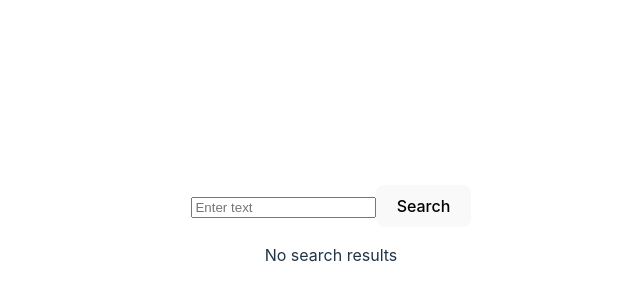
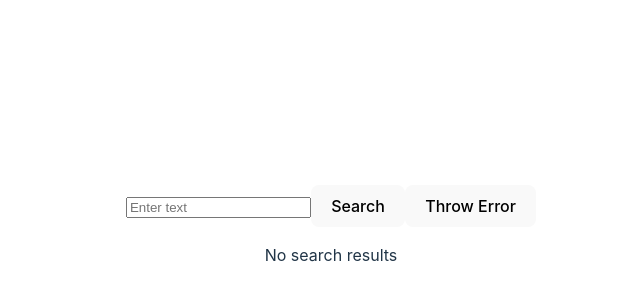
Before and after one commit to IrinaOsp/RS_React-course, a React (Vite) app in the folder RS_React/: page / in a window 1280 px wide. Shown: the part 166-466 px from the top of the page, without its empty margins (309-949 px from the left). Built offline with nearby package versions, Linux system fonts and the light colour scheme.

Commit message:
feat: add ErrorBoundary

```diff
--- a/RS_React/src/App.tsx
+++ b/RS_React/src/App.tsx
@@ -1,10 +1,15 @@
 import { Component, ReactNode } from 'react';
 import './App.css';
 import Wrapper from './components/Wrapper';
+import ErrorBoundary from './components/ErrorBoundary';
 
 class App extends Component {
   render(): ReactNode {
-    return <Wrapper />;
+    return (
+      <ErrorBoundary>
+        <Wrapper />
+      </ErrorBoundary>
+    );
   }
 }
 
--- /dev/null
+++ b/RS_React/src/components/ErrorBoundary.tsx
@@ -0,0 +1,17 @@
+import { Component, ErrorInfo, ReactNode } from 'react';
+
+export default class ErrorBoundary extends Component<{ children: ReactNode }> {
+  state = {
+    hasError: false,
+  };
+  static getDerivedStateFromError() {
+    return { hasError: true };
+  }
+  componentDidCatch(error: Error, errorInfo: ErrorInfo): void {
+    console.error('ErrorBoundary caught an error:  ', error, errorInfo);
+  }
+
+  render(): ReactNode {
+    return this.state.hasError ? <p>Error occured</p> : this.props.children;
+  }
+}
--- a/RS_React/src/components/SearchForm.tsx
+++ b/RS_React/src/components/SearchForm.tsx
@@ -1,4 +1,5 @@
 import { ChangeEvent, Component } from 'react';
+import ThrowErrorButton from './ThrowErrorButton';
 
 interface ISearchFormProps {
   updateSearchData: (data: TypeSearchResponse) => void;
@@ -40,7 +41,7 @@ export class SearchForm extends Component<ISearchFormProps, ISearchFormState> {
   handleInputChange = (e: ChangeEvent<HTMLInputElement>): void => {
     this.setState({ search: e.target.value });
   };
-  handleSearch = () => {
+  handleSearch = (): void => {
     localStorage.setItem('search', this.state.search);
     fetch(`https://pokeapi.co/api/v2/pokemon/${this.state.search}`)
       .then((res) => {
@@ -62,6 +63,7 @@ export class SearchForm extends Component<ISearchFormProps, ISearchFormState> {
       this.handleSearch();
     }
   };
+
   render() {
     return (
       <form>
@@ -77,6 +79,7 @@ export class SearchForm extends Component<ISearchFormProps, ISearchFormState> {
         <button type="button" onClick={this.handleSearch}>
           Search
         </button>
+        <ThrowErrorButton />
       </form>
     );
   }
--- /dev/null
+++ b/RS_React/src/components/ThrowErrorButton.tsx
@@ -0,0 +1,21 @@
+import { Component } from 'react';
+
+export default class ThrowErrorButton extends Component {
+  state = {
+    throwError: false,
+  };
+  handleError = (): void => {
+    this.setState({
+      throwError: true,
+    });
+  };
+  render() {
+    const { throwError } = this.state;
+    if (throwError) throw Error('ErrorBoundary should catch this error');
+    return (
+      <button type="button" onClick={this.handleError}>
+        Throw Error
+      </button>
+    );
+  }
+}
```
